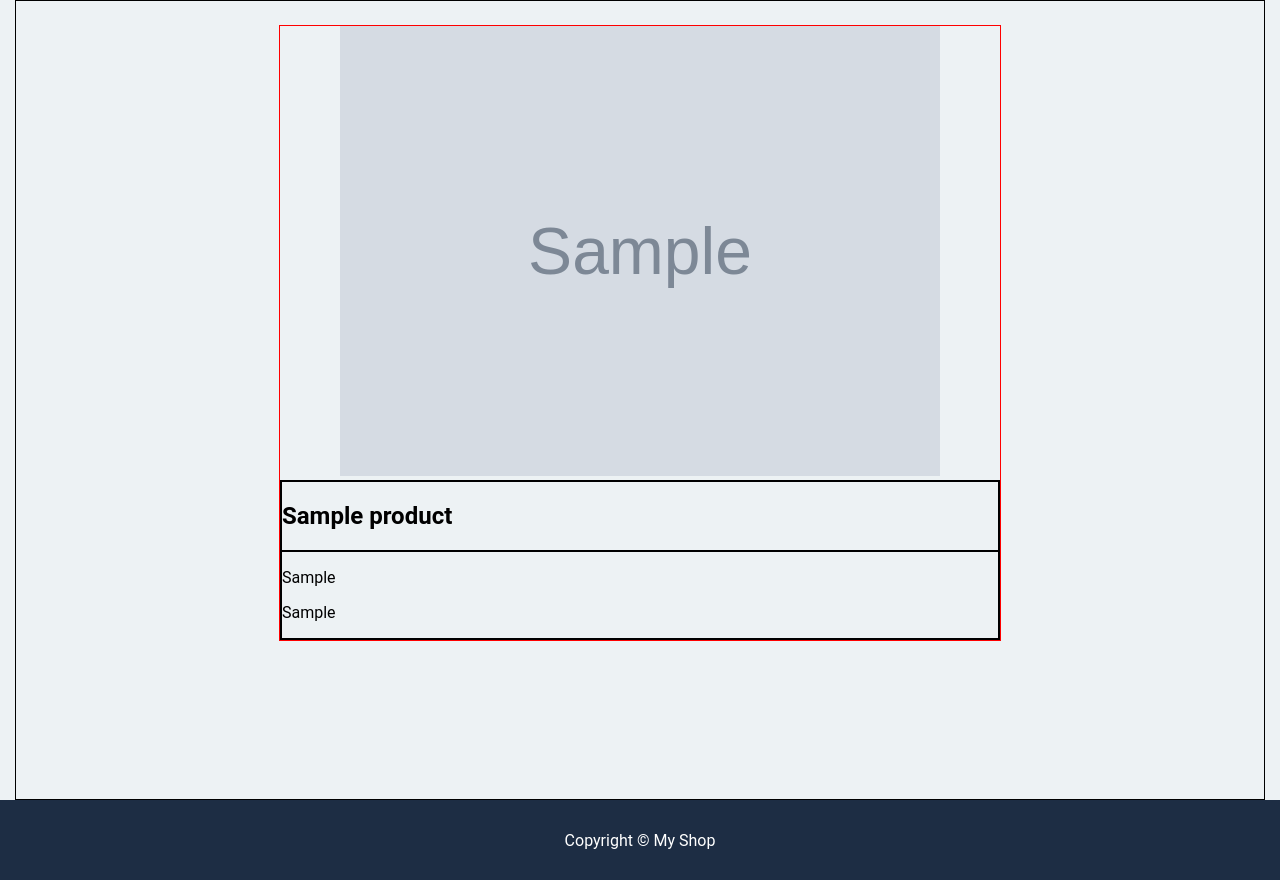
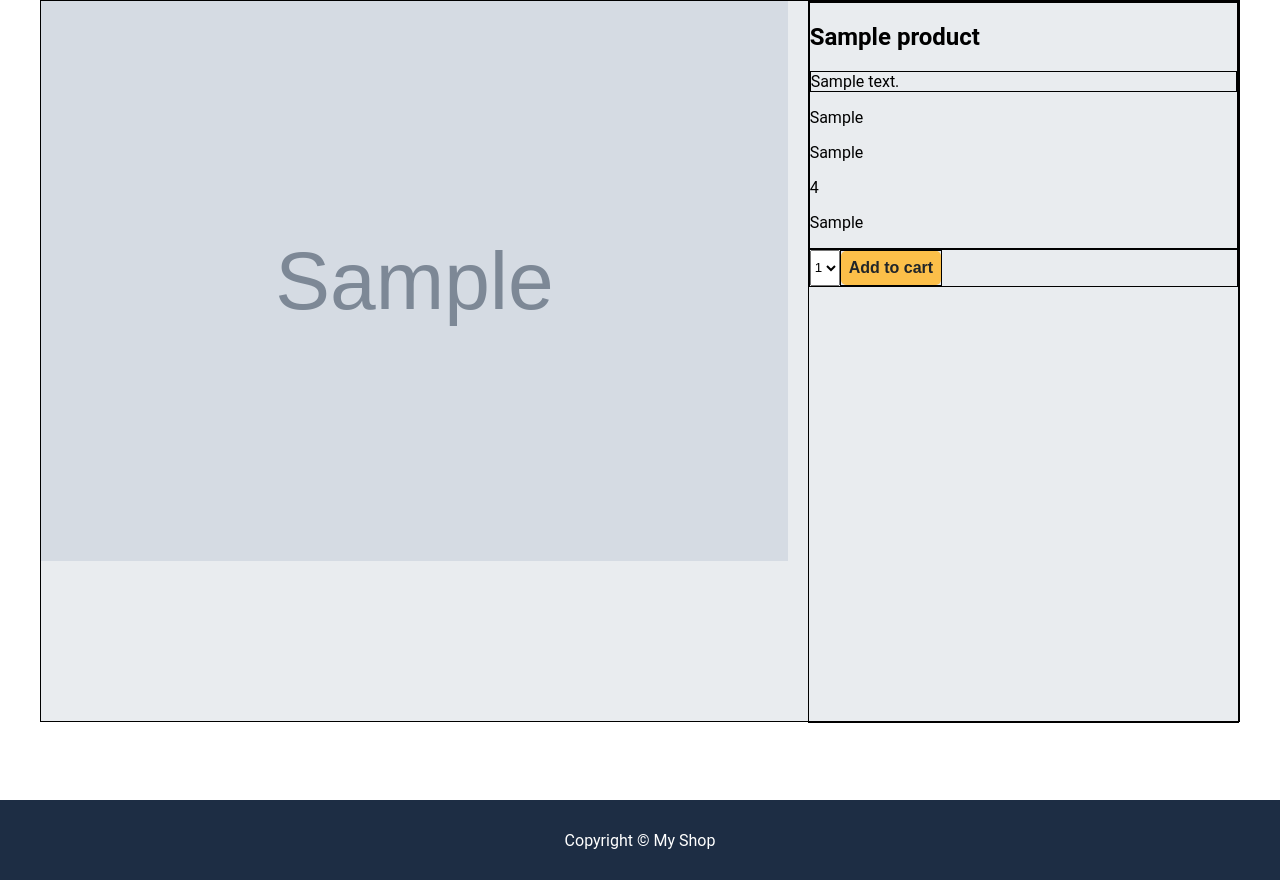
Before and after one commit to tofikvel/Full-Stack-Web-App, a Node server app: page /products/600000000000000000000001 in a window 1280 px wide. Shown: the part 88-968 px from the top of the page. Run offline with Node 20, Linux system fonts and the light colour scheme; tables that the repository leaves empty hold one stand-in row (values such as "Sample post"); grey boxes marked "Sample" are stand-in pictures; some libraries are stand-ins or nearby versions.

Commit message:
added few more css lines

```diff
--- a/public/styles.css
+++ b/public/styles.css
@@ -7,7 +7,7 @@ body {
     -webkit-font-smoothing: antialiased;
     -moz-osx-font-smoothing: grayscale;
     font-family: 'Roboto', sans-serif;
-    background: #edf2f4;
+    background: #ffffff;
 }
 
 .navbar {
@@ -40,7 +40,6 @@ body {
     align-items: center;
     width: 75rem;
     padding: 1.5rem;
-    border: 1px solid #000;
 }
 
 .store-product-list {
@@ -78,7 +77,8 @@ body {
 }
 
 .product-atc-btn-box {
-    text-align: end;
+    display: flex;
+    justify-content: end;
 }
 
 .atc-btn {
@@ -94,37 +94,66 @@ body {
 
 /* single item */
 
-.product-single-item-box {
-    max-width: 50rem;
-    width: 45rem;
-    border: 1px solid red;
-}
-
-.product-single-item-image-box {
-    width: 100%;
-    max-width: 600px;
+.product-single-item-wrapper {
+    display: flex;
+    justify-content: center;
+    flex-grow: 1;
+    min-height: 100vh;
     margin: 0 auto;
 }
 
-.product-single-item-image {
+.product-single-item-box {
+    max-width: 75rem;
     width: 100%;
     height: auto;
 }
 
-.product-single-item-body {
+.product-single-item-item {
+    display: flex;
+    justify-content: space-between;
+    align-items: flex-start;
+    gap: 20px;
+    height: 45rem;
     border: 1px solid #000;
+    background: #e9ecef;
 }
 
-.product-single-item-title {
+.product-single-item-image-box {
+    display: flex;
+    justify-content: center;
+    flex-basis: 50%;
+    width: 100%;
+    height: 100%;
+}
+
+.product-single-item-image {
+    max-height: 35rem;
+    height: 35rem;
+    max-width: 50rem;
+}
+
+.product-single-item-body {
+    height: 100%;
+    width: 100%;
+    flex-basis: 50%;
     border: 1px solid #000;
 }
 
 .product-single-item-desc {
+    max-width: 50rem;
+    border: 1px solid #000;
+}
+
+.product-single-item-footer {
+    display: flex;
+    border: 1px solid #000;
+}
+
+.product-single-item-atc-btn-box {
     border: 1px solid #000;
 }
 
 /* single item */
-
 
 
 /* cart */
--- a/views/details.ejs
+++ b/views/details.ejs
@@ -6,25 +6,53 @@
 
 
         <%- include('./partials/navbar.ejs')%>
-            <div class="product-single-item-wrapper wrapper">
-                <div class="product-single-item-content content">
-                    <div class="product-single-item-box">
+            <div class="product-single-item-wrapper">
+                <div class="product-single-item-box">
+                    <div class="product-single-item-item">
                         <div class="product-single-item-image-box">
                             <img src=<%=product.image %> alt="product-image" class="product-single-item-image">
                         </div>
                         <div class="product-single-item-body">
-                            <div class="product-single-item-title">
-                                <h2>
-                                    <%= product.title %>
-                                </h2>
-                            </div>
                             <div class="product-single-item-desc">
-                                <p class="price-detail">
+                                <div class="product-single-item-title">
+                                    <h2>
+                                        <%= product.title %>
+                                    </h2>
+                                </div>
+                                <p class="product-single-item-desc">
+                                    <%= product.description %>
+                                </p>
+                                <p class="product-single-item-price">
                                     <%= product.price %>
                                 </p>
-                                <p class="weight-detail">
+                                <p class="product-single-item-category">
+                                    <%= product.category %>
+                                </p>
+                                <p class="product-single-item-rating">
+                                    <%= product.rating %>
+                                </p>
+                                <p class="product-single-item-weight">
                                     <%= product.weight %>
                                 </p>
+                            </div>
+                            <div class="product-single-item-footer">
+                                <select name="quantity" id="product-single-item-quantity">
+                                    <option value="1">1</option>
+                                    <option value="2">2</option>
+                                    <option value="3">3</option>
+                                    <option value="4">4</option>
+                                    <option value="5">5</option>
+                                </select>
+                                <div class="product-single-item-atc-btn-box">
+                                    <form method="POST" action="/cart" style="display: inline;">
+                                        <input type="hidden" name="title" value="<%= product.title %>">
+                                        <input type="hidden" name="price" value="<%= product.price %>">
+                                        <input type="hidden" name="description" value="<%= product.description %>">
+                                        <input type="hidden" name="weight" value="<%= product.weight %>">
+                                        <input type="hidden" name="image" value="<%= product.image %>">
+                                        <button type="submit" class="atc-btn">Add to cart</button>
+                                    </form>
+                                </div>
                             </div>
                         </div>
                     </div>
--- a/views/index.ejs
+++ b/views/index.ejs
@@ -25,9 +25,7 @@
                                                 <p class="product-weight product-detail-text">
                                                     <%= product.weight %>
                                                 </p>
-                                                <!-- <p class="product-category product-detail-text">
-                                                    <%= product.category %>
-                                                </p> -->
+
                                                 <p class="product-rating product-detail-text">
                                                     <%= product.rating %>
                                                 </p>
```
